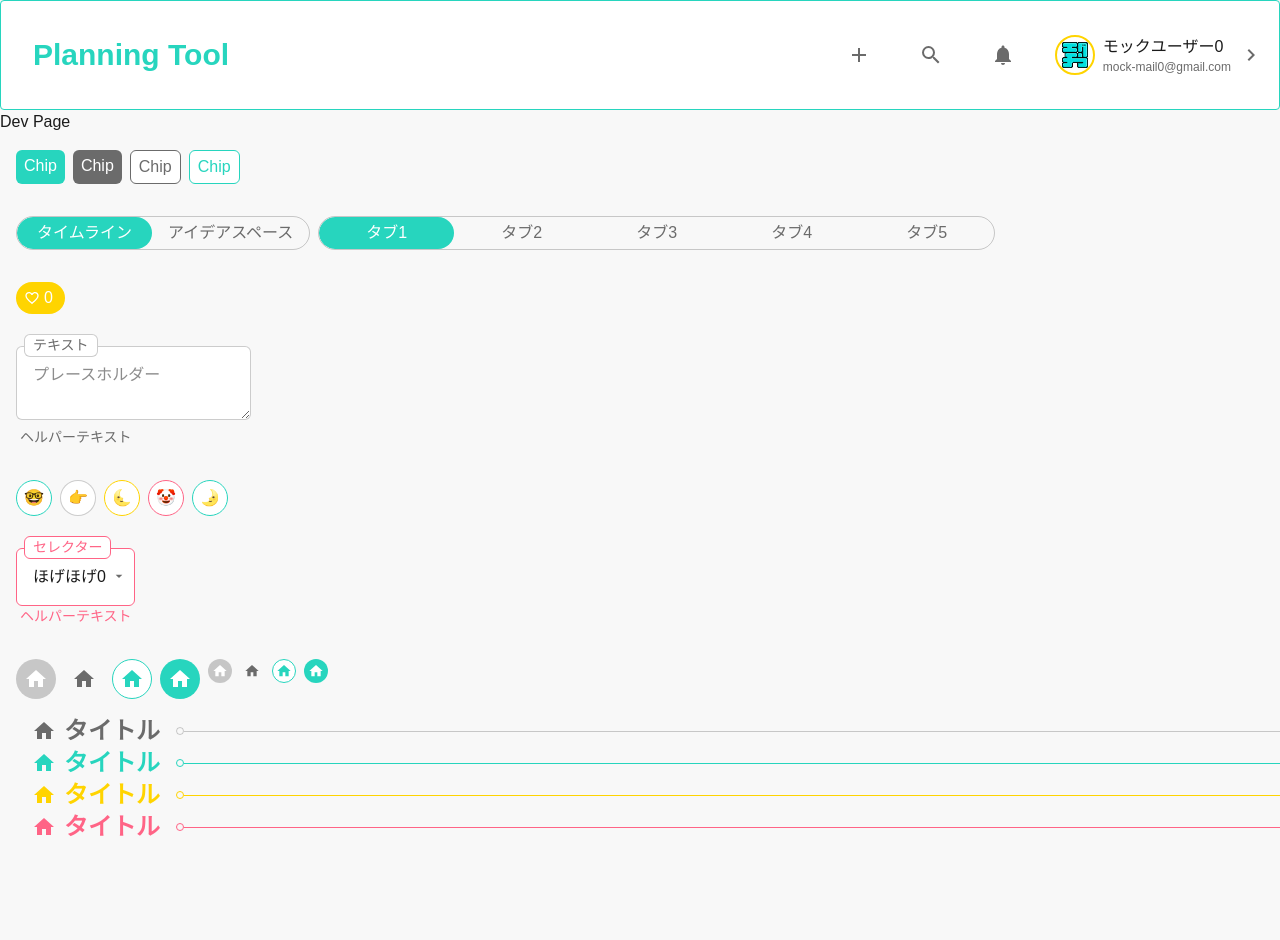
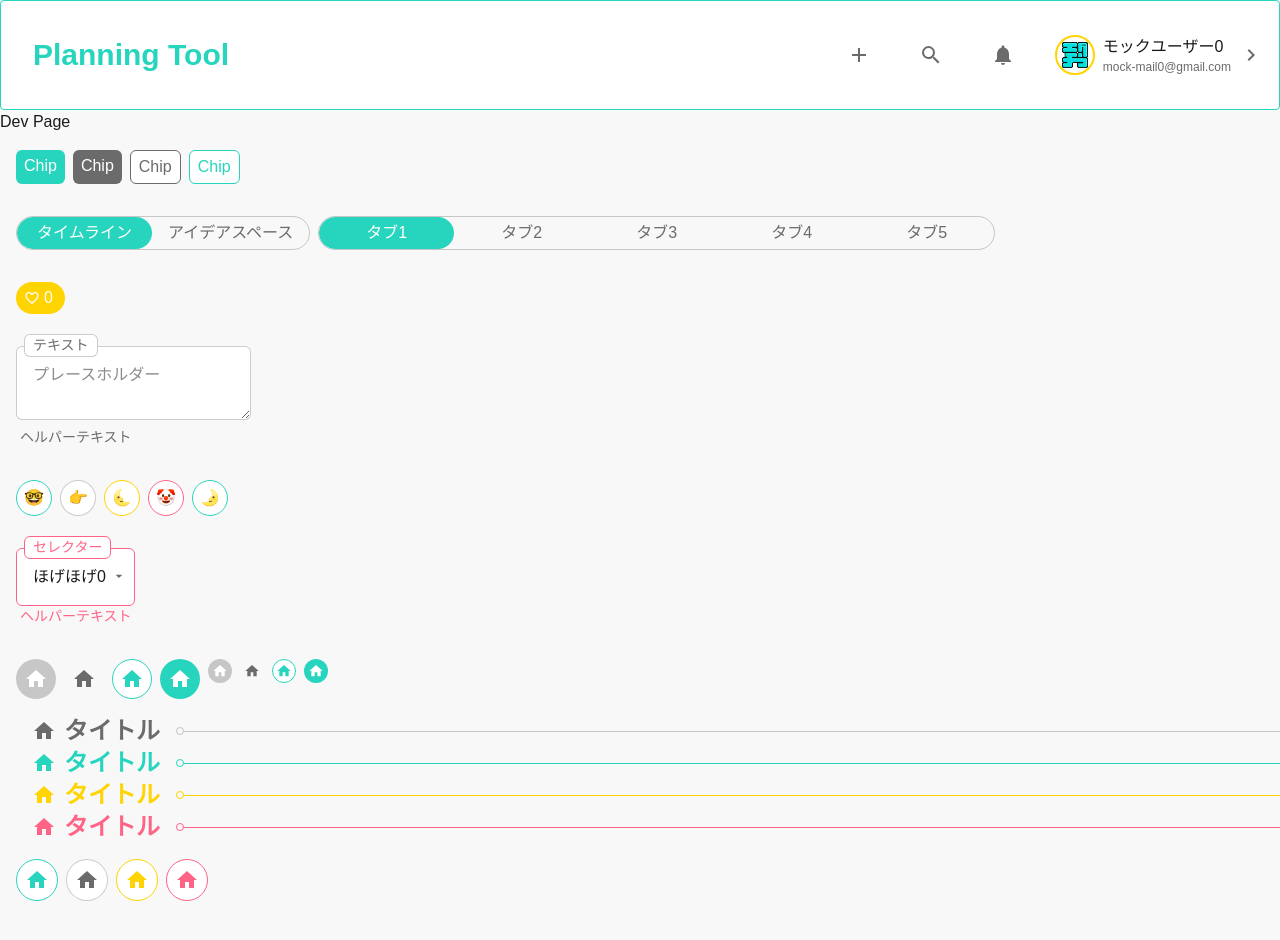
Before and after one commit to SOTA-swp/frontend, a Next.js app: page /dev in a window 1280 px wide. Shown: the top 940 px of the page. Built offline with nearby package versions, Linux system fonts and the light colour scheme.

Commit message:
✨ GrowIconButtonを追加

```diff
--- a/app/dev/page.tsx
+++ b/app/dev/page.tsx
@@ -2,12 +2,14 @@
 import Chip from "@/components/Chip";
 import EmojiIcon from "@/components/EmojiIcon";
 import FavoriteCounter from "@/components/FavoriteCounter";
+import GrowIconButton from "@/components/GrowIconButton";
 import IconButton from "@/components/IconButton";
 import SectionTitle from "@/components/SectionTitle";
 import Selector from "@/components/Selector";
 import SelectorItem from "@/components/SelectorItem";
 import Tab from "@/components/Tab";
 import TextField from "@/components/TextField";
+import { color } from "motion";
 import React from "react";
 import { MdHome } from "react-icons/md";
 
@@ -123,6 +125,20 @@ const DevPage: React.FC<DevPageProps> = ({}) => {
       <SectionTitle icon={<MdHome />} color="error">
         タイトル
       </SectionTitle>
+      <div className="flex gap-2 p-4">
+        <GrowIconButton icon={<MdHome />} color="primary">
+          タイトル
+        </GrowIconButton>
+        <GrowIconButton icon={<MdHome />} color="gray">
+          タイトル
+        </GrowIconButton>
+        <GrowIconButton icon={<MdHome />} color="accent">
+          タイトル
+        </GrowIconButton>
+        <GrowIconButton icon={<MdHome />} color="error">
+          タイトル
+        </GrowIconButton>
+      </div>
     </div>
   );
 };
--- /dev/null
+++ b/components/GrowIconButton.tsx
@@ -0,0 +1,60 @@
+import { cn } from "@/lib/utils";
+import ComponentColor from "@/types/componentColor";
+import { cva, VariantProps } from "class-variance-authority";
+import { HTMLMotionProps, motion } from "motion/react";
+import React from "react";
+
+const iconButtonStyles = cva("", {
+  variants: {
+    color: {
+      primary: "text-primary border-primary hover:bg-primary",
+      gray: "text-text-secondary border-border hover:bg-text-secondary",
+      accent: "text-accent border-accent hover:bg-accent",
+      error: "text-error border-error hover:bg-error",
+    } satisfies Record<ComponentColor, string>,
+  },
+  defaultVariants: {
+    color: "primary",
+  },
+});
+
+interface GrowIconButtonProps
+  extends Omit<HTMLMotionProps<"button">, "color">,
+    VariantProps<typeof iconButtonStyles> {
+  color?: ComponentColor;
+  icon?: React.ReactNode;
+  children?: React.ReactNode;
+}
+
+function GrowIconButton({
+  icon,
+  children,
+  color,
+  ...props
+}: GrowIconButtonProps) {
+  return (
+    <motion.button
+      {...props}
+      whileHover="hover"
+      className={cn(
+        "flex items-center text-2xl p-2 border rounded-full bg-paper hover:text-paper transition-all active:scale-95",
+        iconButtonStyles({ color })
+      )}>
+      {icon}
+      <motion.p
+        variants={{
+          hover: {
+            width: "auto",
+            opacity: 1,
+            marginLeft: "8px",
+            marginRight: "8px",
+          },
+        }}
+        className="relative w-0 overflow-hidden text-[1rem] whitespace-nowrap opacity-0">
+        {children}
+      </motion.p>
+    </motion.button>
+  );
+}
+
+export default GrowIconButton;
```
